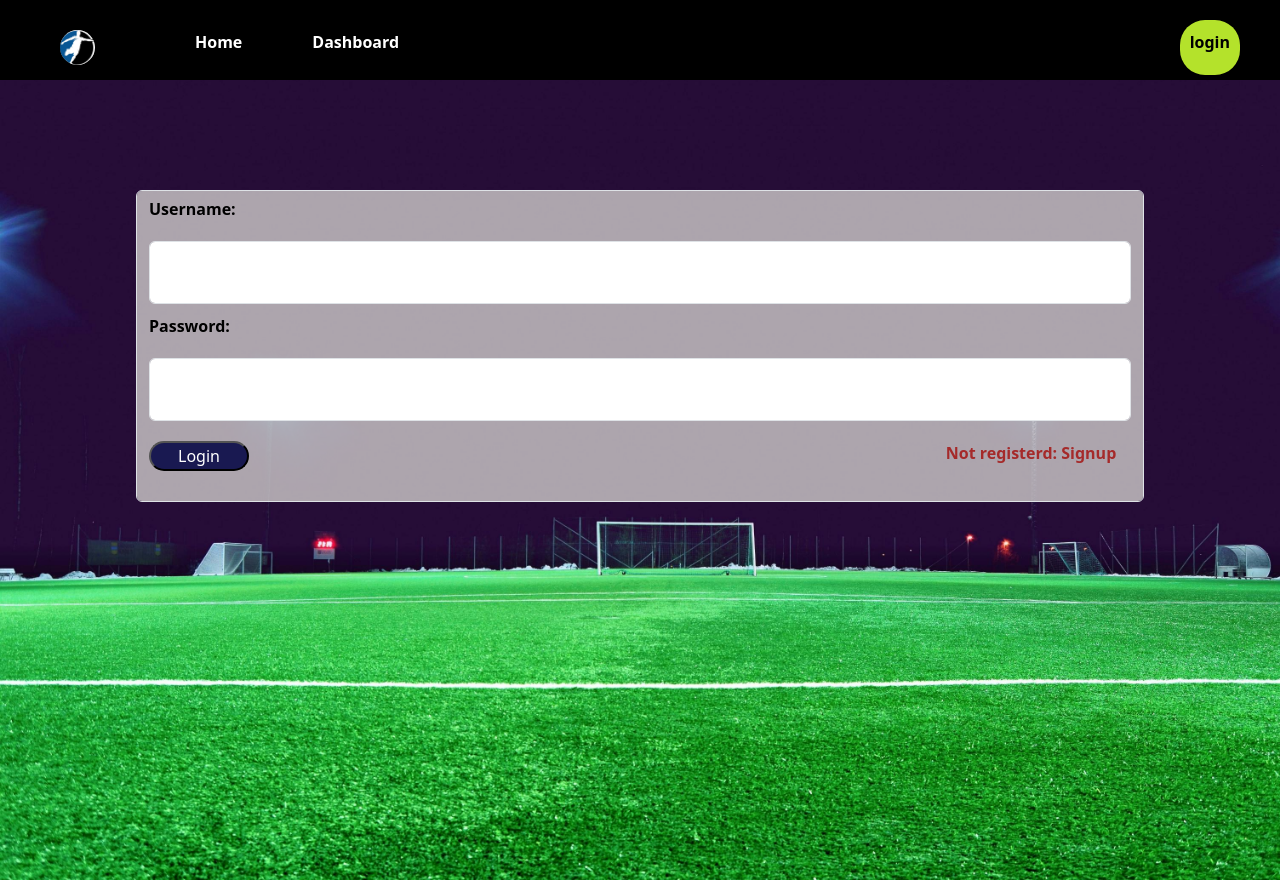
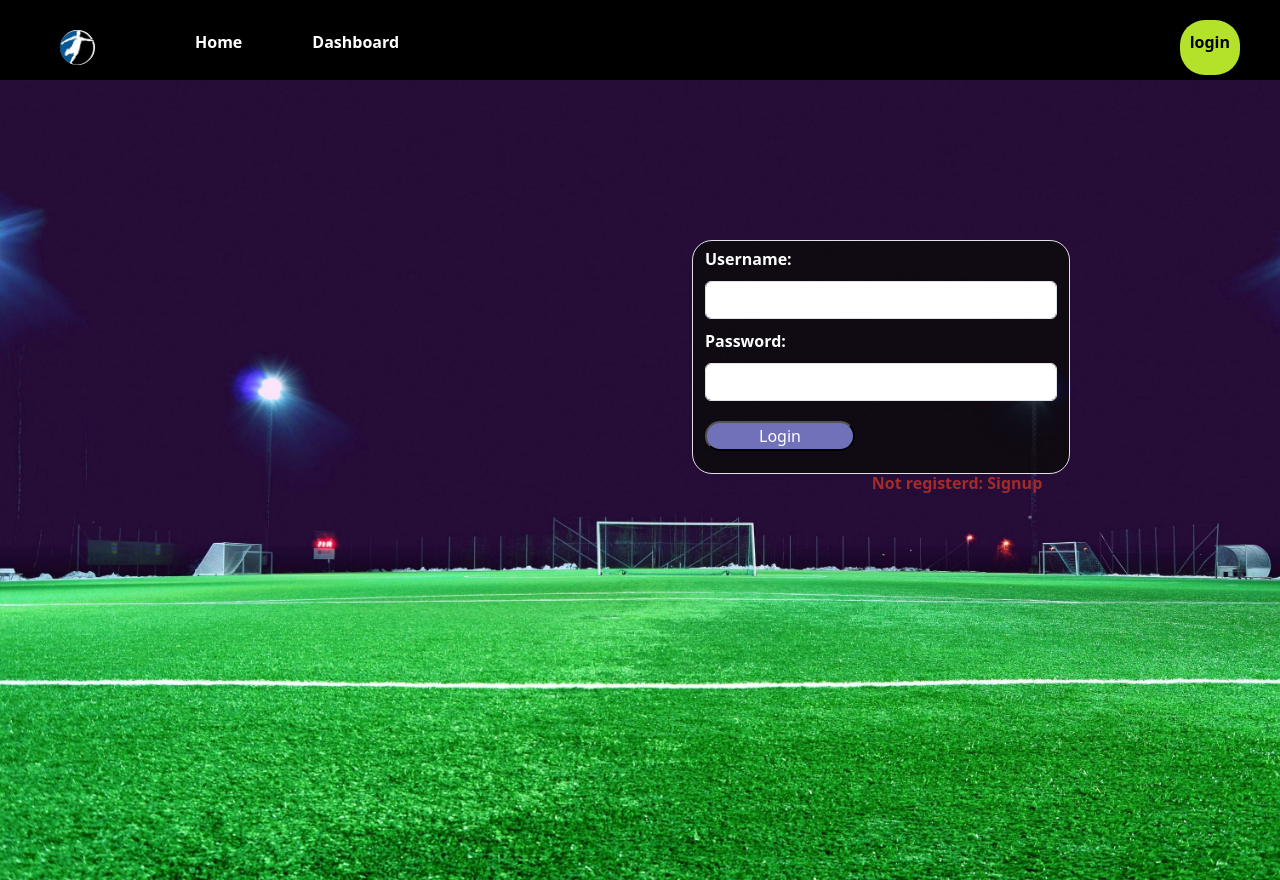
Before and after one commit to ekhay-hit/footy_net, a React (Vite) app in the folder client/: page /login in a window 1280 px wide. Built offline with nearby package versions, Linux system fonts and the light colour scheme.

Commit message:
updated the styling for login and signup form

```diff
--- a/client/src/pages/Login.jsx
+++ b/client/src/pages/Login.jsx
@@ -3,7 +3,7 @@ import "./styles/login.css";
 function Login() {
   return (
     <main className="login-main">
-      <form className="form form-control">
+      <form className="form-login form-control">
         <label>Username:</label>
         <input className="form-control" />
 
--- a/client/src/pages/styles/login.css
+++ b/client/src/pages/styles/login.css
@@ -7,7 +7,7 @@
   background-position: center;
 }
 
-.form {
+.form-login {
   margin-left: auto;
   margin-right: 200px;
   margin-top: 150px;
@@ -16,17 +16,18 @@
   width: 30%;
   height: 30%;
   gap: 10px;
-  background-color: rgba(207, 203, 203, 0.8);
-  color: black;
+  background-color: rgba(10, 9, 9, 0.8);
+  border-radius: 20px;
+  color: white;
   font-weight: bold;
   /* margin-top: 100px; */
-  box-shadow: 2px 2px 2px solid gray;
+  box-shadow: 2px 2px solid black;
 
   button {
     width: 150px;
     margin-top: 10px;
     border-radius: 25px;
-    background-color: rgb(25, 25, 81);
+    background-color: rgb(113, 113, 185);
     color: white;
   }
 }
--- a/client/src/pages/styles/singup.css
+++ b/client/src/pages/styles/singup.css
@@ -16,8 +16,10 @@
   width: 30%;
   height: 40%;
   gap: 10px;
-  background-color: rgba(207, 203, 203, 0.8);
-  color: black;
+  border-radius: 20px;
+  /* background-color: rgba(207, 203, 203, 0.8); */
+  background-color: rgba(10, 9, 9, 0.8);
+  color: white;
   font-weight: bold;
   /* margin-top: 100px; */
   box-shadow: 2px 2px 2px solid gray;
@@ -25,7 +27,7 @@
   button {
     width: 100px;
     border-radius: 25px;
-    background-color: rgb(25, 25, 81);
+    background-color: rgb(113, 113, 185);
     color: white;
   }
 
```
